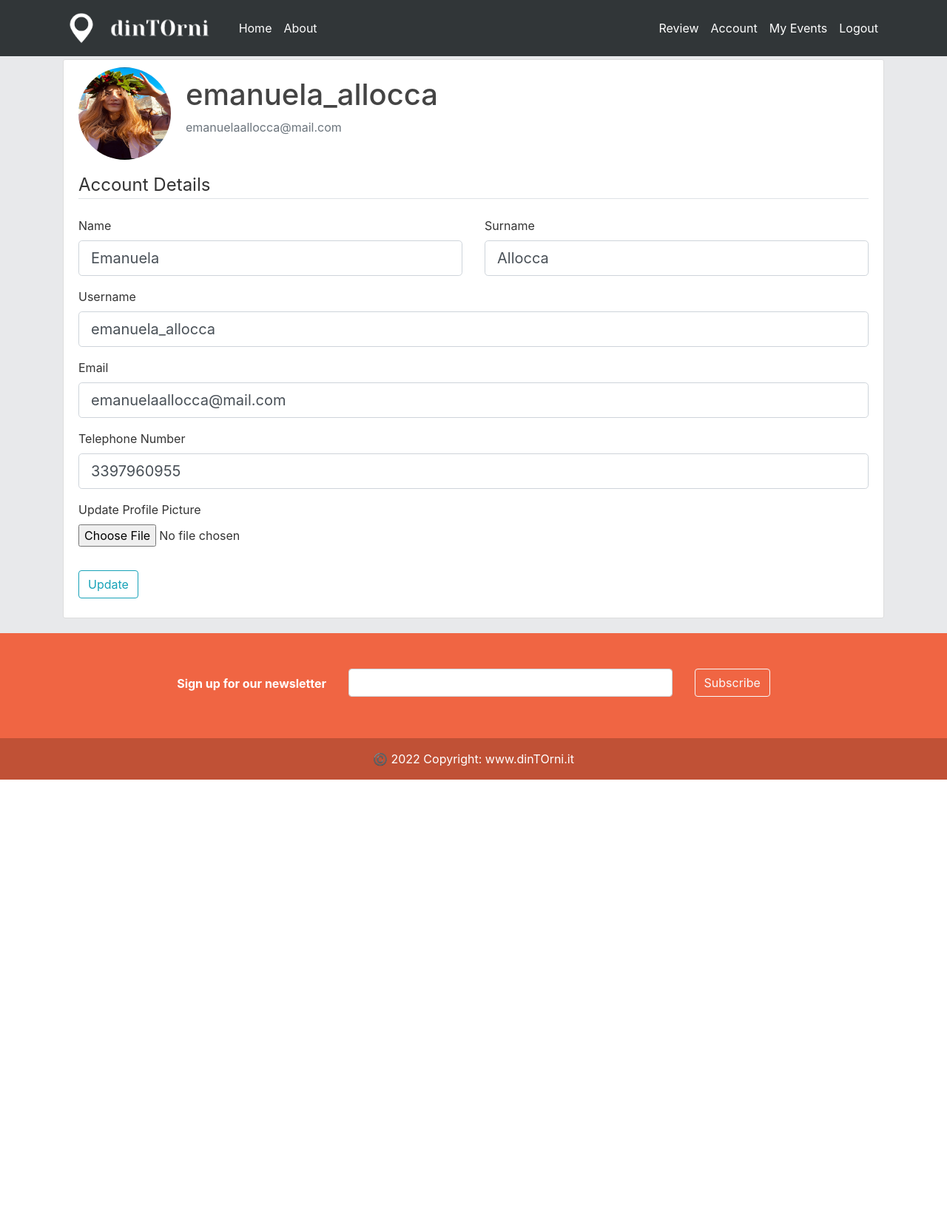
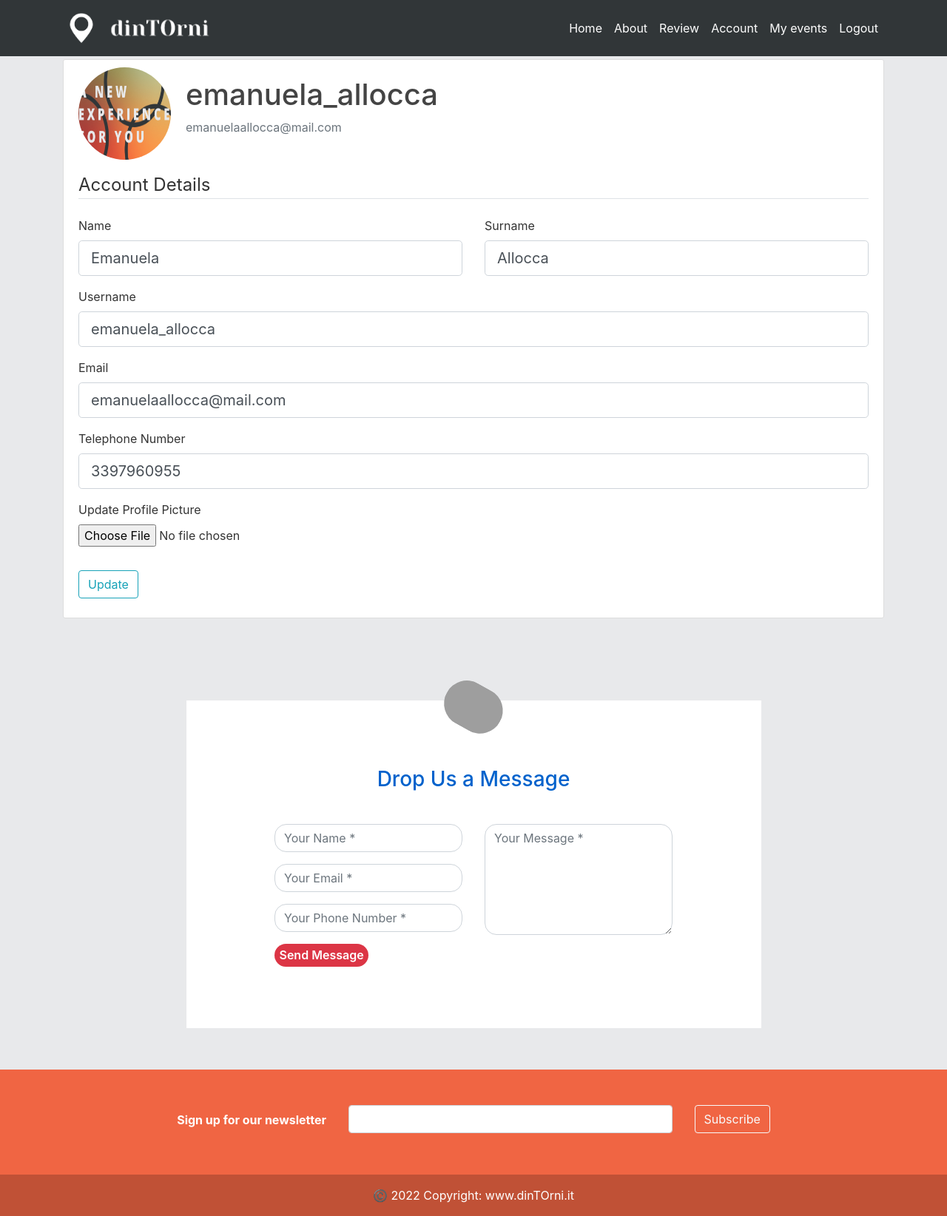
Before and after one commit to emanuelaallocca/dintorni_new, a Flask app: page /account in a window 1280 px wide. Shown: the whole page at 74% size. Before the commit the page ends 1054 px from the top, so only its background shows below. Run offline with Flask 2, Linux system fonts and the light colour scheme; a user stored in the database is signed in; data comes from the database, SQL or seed files in the repository; both versions use the stored data as it was after the commit; some libraries are stand-ins or nearby versions; grey boxes are pictures that could not be loaded.

Commit message:
fine 2 marzo

```diff
--- a/app/static/main.css
+++ b/app/static/main.css
@@ -1,7 +1,9 @@
+@import url('https://fonts.googleapis.com/css2?family=Poppins:wght@300;400;500;700;900&display=swap');
+
 body {
-  background: #fafafa;
-  color: #333333;
-  margin-top: 5rem;
+    background: #fafafa;
+    color: #333333;
+    margin-top: 5rem;
 }
 
 h1, h2, h3, h4, h5, h6 {
@@ -372,3 +374,55 @@ img {
 .font-cond-b {
     font-weight: 700 !important;
 }
+
+
+.contact-form{
+    background: #fff;
+    margin-top: 10%;
+    margin-bottom: 5%;
+    width: 70%;
+}
+.contact-form .form-control{
+    border-radius:1rem;
+}
+.contact-image{
+    text-align: center;
+}
+.contact-image img{
+    border-radius: 6rem;
+    width: 11%;
+    margin-top: -3%;
+    transform: rotate(29deg);
+}
+.contact-form form{
+    padding: 14%;
+}
+.contact-form form .row{
+    margin-bottom: -7%;
+}
+.contact-form h3{
+    margin-bottom: 8%;
+    margin-top: -10%;
+    text-align: center;
+    color: #0062cc;
+}
+.contact-form .btnContact {
+    width: 50%;
+    border: none;
+    border-radius: 1rem;
+    padding: 1.5%;
+    background: #dc3545;
+    font-weight: 600;
+    color: #fff;
+    cursor: pointer;
+}
+.btnContactSubmit
+{
+    width: 50%;
+    border-radius: 1rem;
+    padding: 1.5%;
+    color: #fff;
+    background-color: #0062cc;
+    border: none;
+    cursor: pointer;
+}
--- a/app/templates/account.html
+++ b/app/templates/account.html
@@ -107,4 +107,39 @@
             </div>
         </form>
     </div>
+
+
+
+
+
+
+    <div class="container contact-form">
+            <div class="contact-image">
+                <img src="https://image.ibb.co/kUagtU/rocket_contact.png" alt="rocket_contact"/>
+            </div>
+            <form method="post">
+                <h3>Drop Us a Message</h3>
+               <div class="row">
+                    <div class="col-md-6">
+                        <div class="form-group">
+                            <input type="text" name="txtName" class="form-control" placeholder="Your Name *" value="" />
+                        </div>
+                        <div class="form-group">
+                            <input type="text" name="txtEmail" class="form-control" placeholder="Your Email *" value="" />
+                        </div>
+                        <div class="form-group">
+                            <input type="text" name="txtPhone" class="form-control" placeholder="Your Phone Number *" value="" />
+                        </div>
+                        <div class="form-group">
+                            <input type="submit" name="btnSubmit" class="btnContact" value="Send Message" />
+                        </div>
+                    </div>
+                    <div class="col-md-6">
+                        <div class="form-group">
+                            <textarea name="txtMsg" class="form-control" placeholder="Your Message *" style="width: 100%; height: 150px;"></textarea>
+                        </div>
+                    </div>
+                </div>
+            </form>
+    </div>
 {% endblock content %}
--- a/app/templates/home.html
+++ b/app/templates/home.html
@@ -4,7 +4,7 @@
 
 <div class="card-columns" style="width: 100%; padding-top:20px; padding-bottom:30px;" >
     {% for event in events.items %}
-      <div class="card" style="">
+      <div class="card" id="card_home" style="">
         <img class="card-img-top" style="width: 100%; height: 15vw; object-fit: cover;" src="{{ url_for('static', filename='events_pics/' + event.image_event1) }}" alt="Event image">
         <div class="card-body align-center">
             <p class="card-text text-center mb-0" style="color: #F06543">{{ event.date_event }} - {{ event.location }}</p>
--- a/app/templates/layout.html
+++ b/app/templates/layout.html
@@ -31,21 +31,23 @@
             <span class="navbar-toggler-icon"></span>
           </button>
           <div class="collapse navbar-collapse" id="navbarToggle">
-            <div class="navbar-nav mr-auto">
+            <!--<div class="navbar-nav mr-auto">
               <a class="nav-item nav-link text-white" href="{{ url_for('main.home') }}">Home</a>
               <a class="nav-item nav-link text-white" href="{{ url_for('main.about') }}">About</a>
-            </div>
+            </div>-->
             <!-- Navbar Right Side -->
-            <div class="navbar-nav">
+            <div class="navbar-nav ml-auto ms-auto">
+                <a class="nav-item nav-link text-white" href="{{ url_for('main.home') }}">Home</a>
+                <a class="nav-item nav-link text-white" href="{{ url_for('main.about') }}">About</a>
                 {%  if current_user.is_authenticated %}
                         {%  if current_user.username != null %}
                             <a class="nav-item nav-link text-white" href="{{ url_for('posts.new_post') }}">Review</a>
                             <a class="nav-item nav-link text-white" href="{{ url_for('users.account') }}">Account</a>
-                            <a class="nav-item nav-link text-white" href="{{ url_for('users.user_events') }}">My Events</a>
+                            <a class="nav-item nav-link text-white" href="{{ url_for('users.user_events') }}">My events</a>
                         {%  else %}
-                            <a class="nav-item nav-link text-white" href="{{ url_for('events.new_event') }}">New Event</a>
-                            <a class="nav-item nav-link text-white" href="{{ url_for('users.account_business') }}">Account Business</a>
-                            <a class="nav-item nav-link text-white" href="{{ url_for('users.events_created') }}">Events Created</a>
+                            <a class="nav-item nav-link text-white" href="{{ url_for('events.new_event') }}">New event</a>
+                            <a class="nav-item nav-link text-white" href="{{ url_for('users.account_business') }}">Account</a>
+                            <a class="nav-item nav-link text-white" href="{{ url_for('users.events_created') }}">My events</a>
 
                         {% endif %}
                 {% endif %}
--- a/app/templates/login.html
+++ b/app/templates/login.html
@@ -13,7 +13,7 @@
                                 <img
                                         src="{{ url_for('static', filename='img/' + 'img.png') }}"
                                         alt="login form"
-                                        class="img-fluid" style="border-radius: 1rem 0 0 1rem;"
+                                        class="img-fluid h-100" style="border-radius: 1rem 0 0 1rem;"
                                 />
                             </div>
                             <div class="col-md-6 col-lg-7 d-flex align-items-center">
```
Also changed, not shown: app/templates/event.html (+8 -6 lines), app/database.db, app/static/profile_pics/95228529a20bf6ff.jpeg (added), app/static/profile_pics/default.jpg, app/static/profile_pics/e571e8ffdf370b43.jpg (added).
